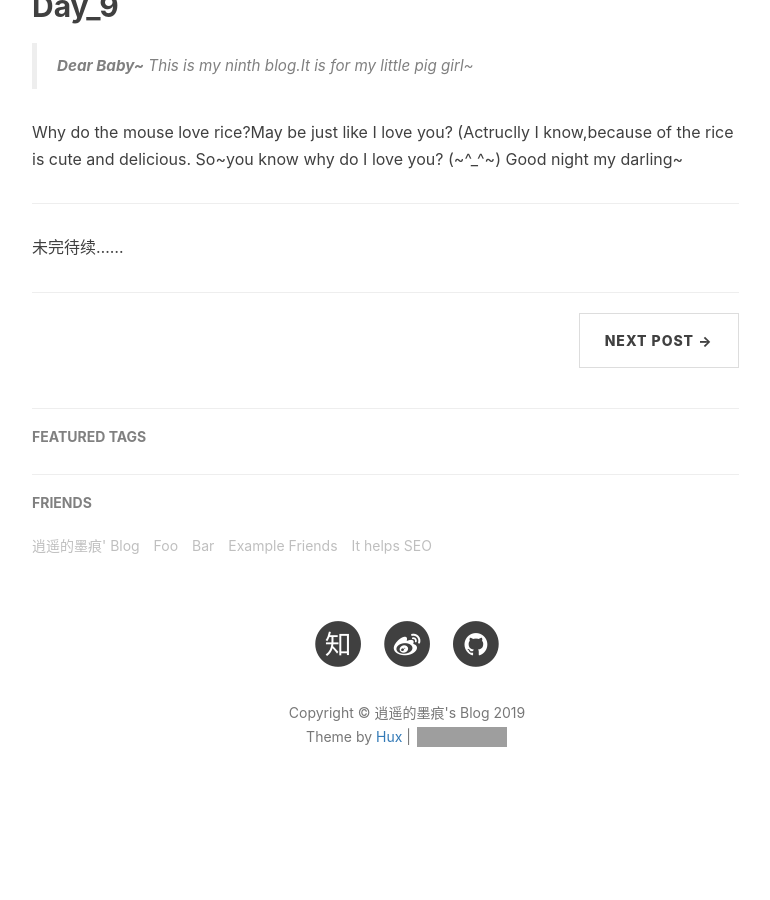
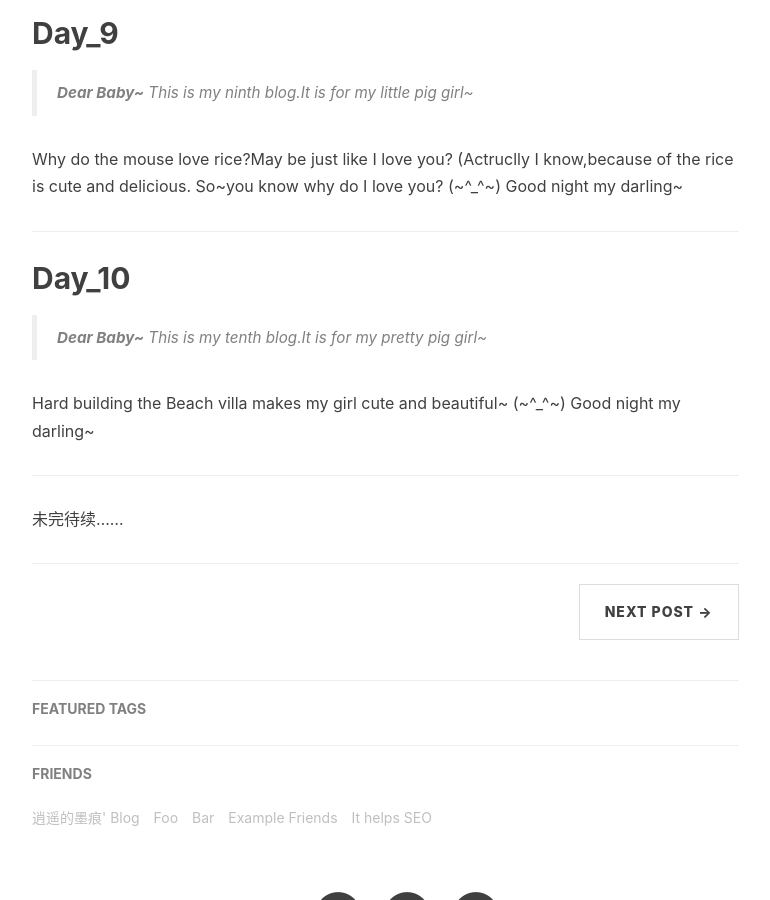
Before and after one commit to Big1ce/Big1ce.github.io, a Jekyll site: the page built from _posts/2019-08-16-good-night.markdown, in a window 1280 px wide and 900 px high, scrolled down 2889 px. Shown: the whole window, without its empty margins (233-1003 px from the left). Built offline with Jekyll 4.4.1, drawn with Linux system fonts in a browser that asks for light colours; nearby versions of some CDN libraries; comment, search, counter and statistics services are not loaded; before the commit the page ends 3730 px from its top, so only the background shows below that; grey boxes are pictures that could not be loaded.

Commit message:
post_day_10

```diff
--- a/_posts/2019-08-16-good-night.markdown
+++ b/_posts/2019-08-16-good-night.markdown
@@ -16,6 +16,7 @@ tags:
 ## The Day
 
 [Day_1](#Day_1)<br>  [Day_2](#Day_2)<br>  [Day_3](#Day_3)<br>  [Day_4](#Day_4)<br>  [Day_5](#Day_5)<br>  [Day_6](#Day_6)<br>  [Day_7](#Day_7)<br>  [Day_8](#Day_8)<br>  [Day_9](#Day_9)<br>
+  [Day_10](#Day_10)<br>
 
 ---
 <p id = "Day_1"></p>
@@ -117,6 +118,17 @@ Why do the mouse love rice?May be just like I love you?
 (Actruclly I know,because of the rice is cute and delicious. So~you know why do I love you? (~^_^~) Good night my darling~
 
 ---
+<p id = "Day_10"></p>
+## Day_10
+
+
+> **Dear Baby~** This is my tenth blog.It is for my pretty pig girl~
+
+
+Hard building the Beach villa makes my girl cute and beautiful~ (~^_^~) Good night my darling~
+
+---
+
 
 
 
```
